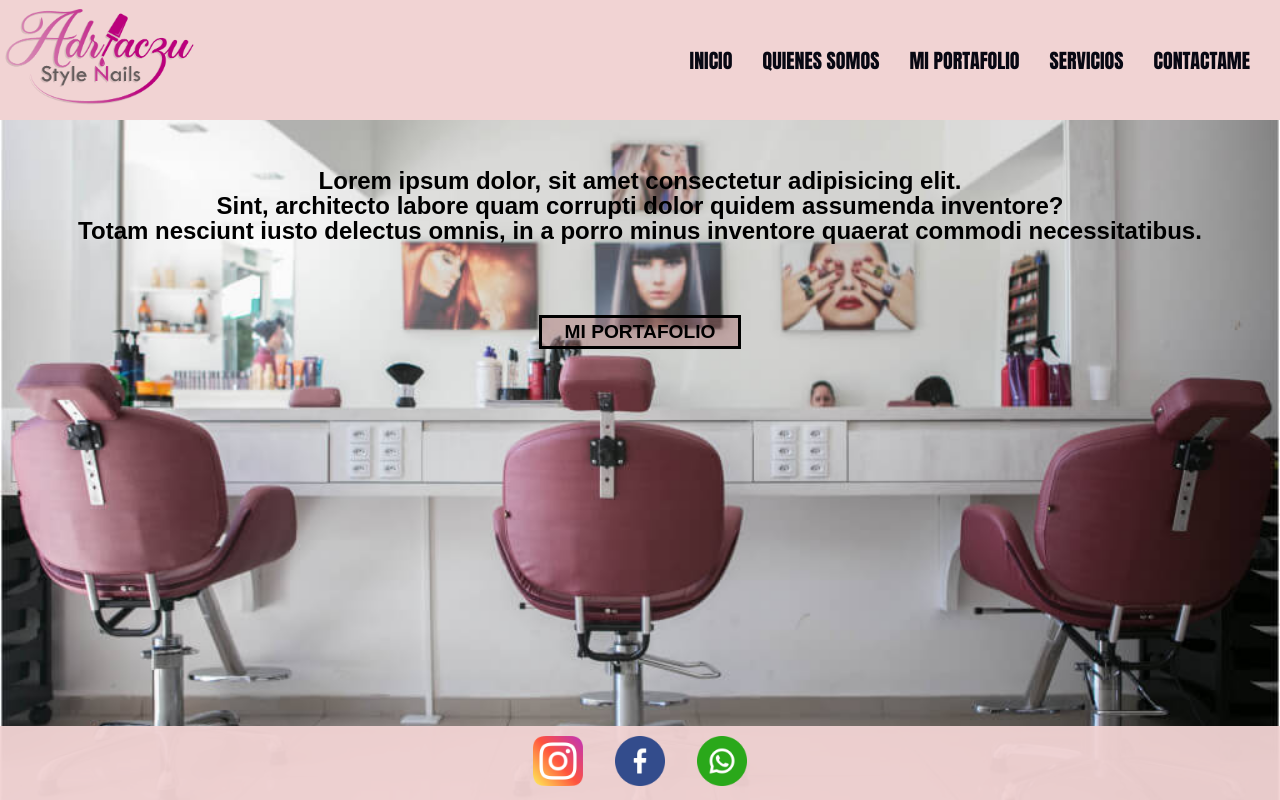
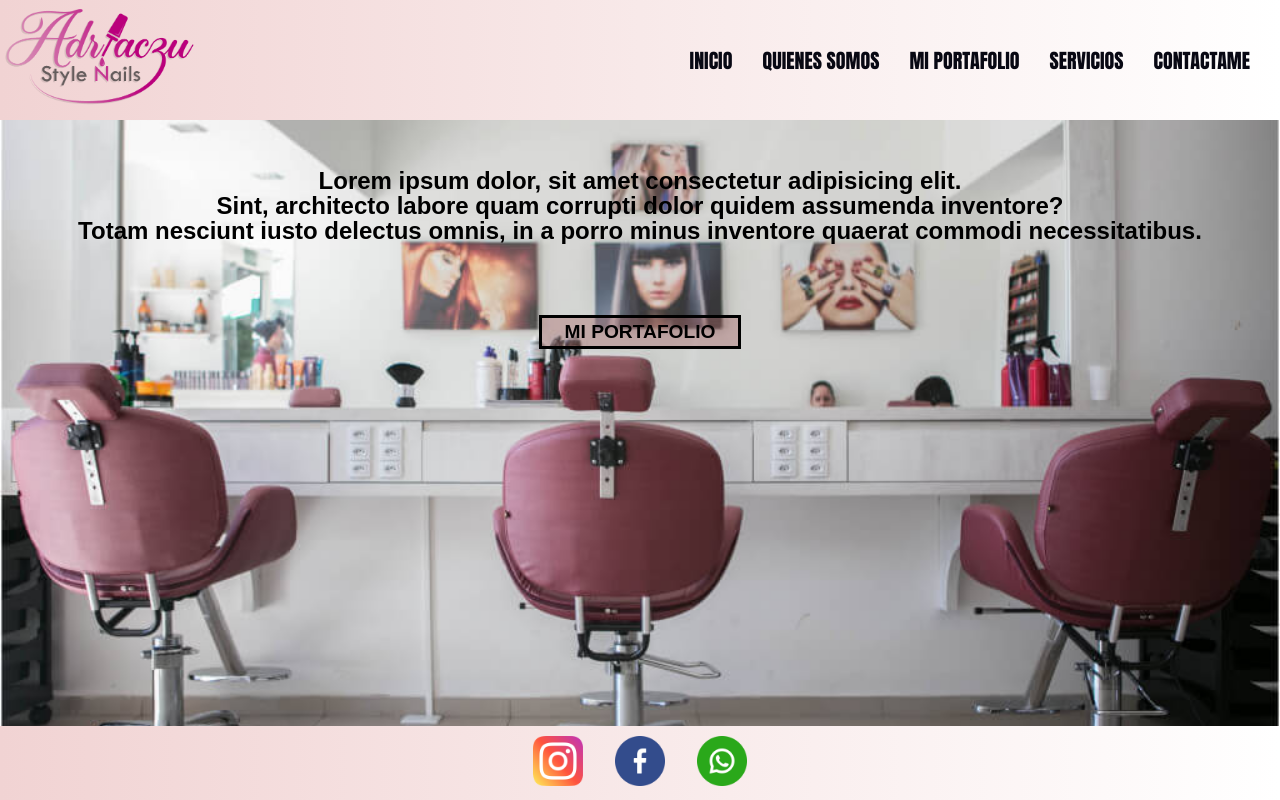
Before and after one commit to AlessandrOrezzoli/Proyecto-ACZUNAIL, a plain HTML site: page Comision 29275 ACZU NAIL ESTETICA Alesandro Orezzoli media/index.html in a window 1280 px wide. Drawn offline with Linux system fonts and the light colour scheme.

```diff
--- a/Comision 29275 ACZU NAIL ESTETICA Alesandro Orezzoli media/css/style.css
+++ b/Comision 29275 ACZU NAIL ESTETICA Alesandro Orezzoli media/css/style.css
@@ -26,6 +26,7 @@ header {
     justify-content: space-between;
     background-color: rgb(241, 211, 211);
     min-height: 15vh;
+    background-image: linear-gradient(to right, rgb(241, 211, 211), white );
     /* padding-bottom: 1em; */
 }
 
@@ -136,6 +137,7 @@ header nav ul li a {
     justify-content: center;
     display: flex;
     background-color: rgb(241, 211, 211, 0.956);
+    background-image: linear-gradient(to right, rgb(241, 211, 211), white )
 }
 
 /* tamaño de iconos de footer */
@@ -143,7 +145,7 @@ header nav ul li a {
     padding: 0 1rem;
 }
 
-.miPortafolio {
+.miPortafolio{
     display: block;
     font-size: larger;
     font-family: Arial, Helvetica, sans-serif;
@@ -243,6 +245,7 @@ header nav ul li a {
     border: 1px solid;
 }
 
+
 /* Media QUERY - MOBILE LAST*/
 @media (max-width: 768px){
     nav {
```
